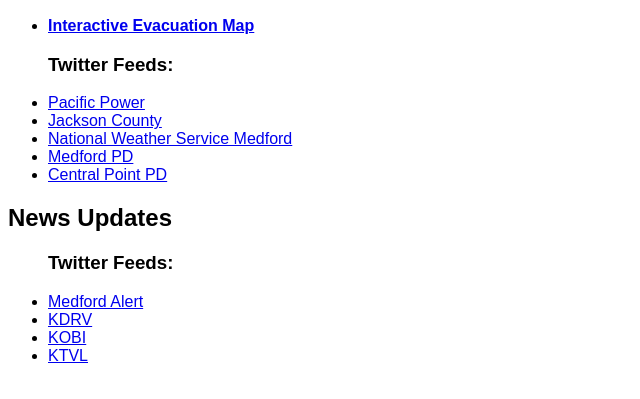
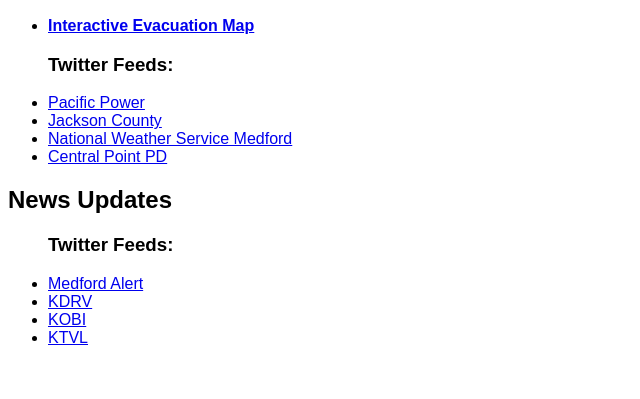
Before and after one commit to wingmatt/jacksonfireinfo, a plain HTML site: page index.html in a window 1280 px wide. Shown: the part 111-510 px from the top of the page, without its empty margins (0-640 px from the left). Drawn offline with Linux system fonts and the light colour scheme.

Commit message:
Remove Medford PD twitter link
After seeing when the last update from Medford PD happened, it doesn't
seem like a good source of up-to-date info.

```diff
--- a/index.html
+++ b/index.html
@@ -15,7 +15,6 @@
         <li><a href="https://twitter.com/PacificPower_OR">Pacific Power</a></li>
         <li><a href="https://twitter.com/jacksoncountyor">Jackson County</a></li>
         <li><a href="https://twitter.com/NWSMedford">National Weather Service Medford</a></li>
-        <li><a href="https://twitter.com/MedfordPoliceOR">Medford PD</a></li>
         <li><a href="https://twitter.com/CentralPointPD">Central Point PD</a></li>
     </ul>
     <h2>News Updates</h2>
```
